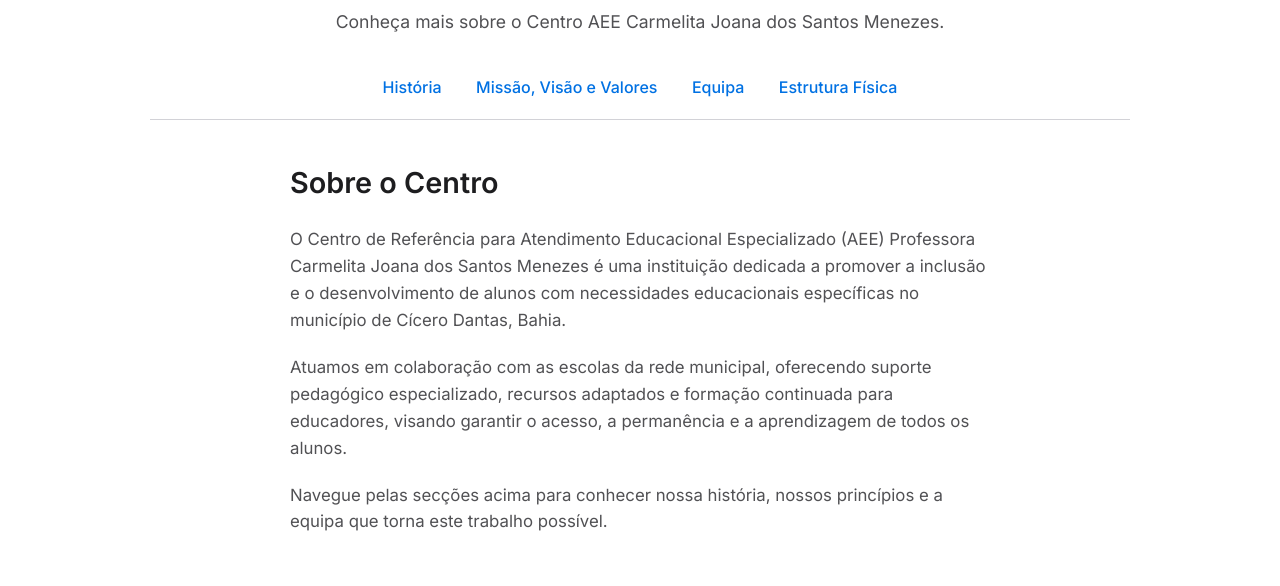
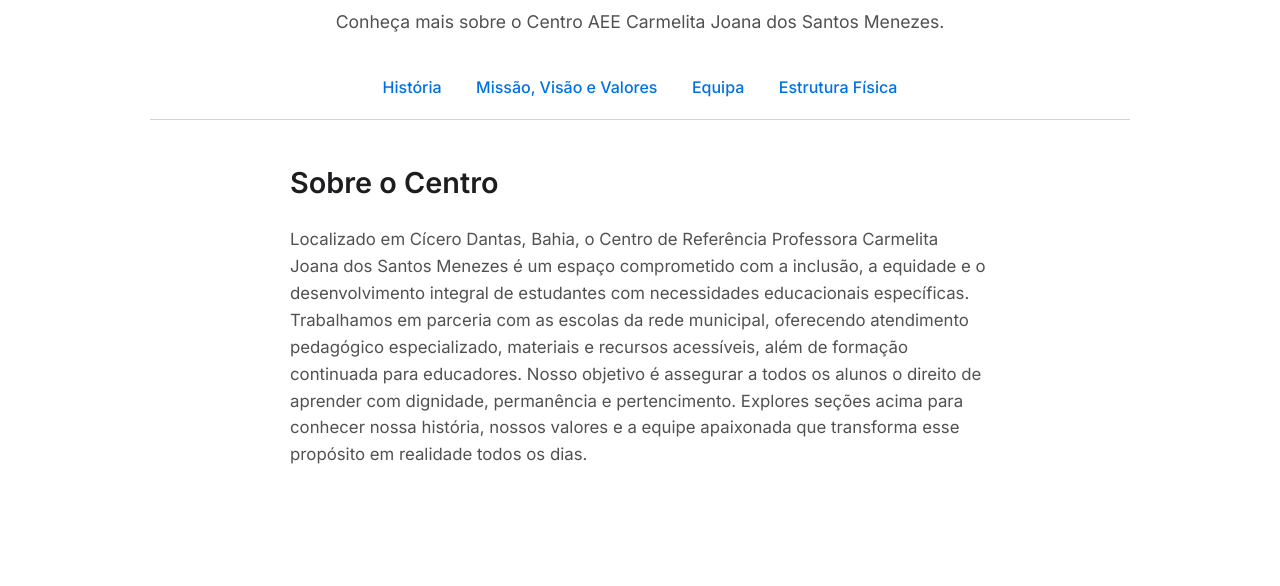
Before and after one commit to CentroAEE/Carmelita, a plain HTML site: page pages/institucional.html in a window 1280 px wide. Shown: the part 214-800 px from the top of the page. Drawn offline with Linux system fonts and the light colour scheme.

Commit message:
Update institucional.html

```diff
--- a/pages/institucional.html
+++ b/pages/institucional.html
@@ -87,9 +87,7 @@
 
         <section class="content-section">
             <h2>Sobre o Centro</h2>
-            <p>O Centro de Referência para Atendimento Educacional Especializado (AEE) Professora Carmelita Joana dos Santos Menezes é uma instituição dedicada a promover a inclusão e o desenvolvimento de alunos com necessidades educacionais específicas no município de Cícero Dantas, Bahia.</p>
-            <p>Atuamos em colaboração com as escolas da rede municipal, oferecendo suporte pedagógico especializado, recursos adaptados e formação continuada para educadores, visando garantir o acesso, a permanência e a aprendizagem de todos os alunos.</p>
-            <p>Navegue pelas secções acima para conhecer nossa história, nossos princípios e a equipa que torna este trabalho possível.</p>
+            <p>Localizado em Cícero Dantas, Bahia, o Centro de Referência Professora Carmelita Joana dos Santos Menezes é um espaço comprometido com a inclusão, a equidade e o desenvolvimento integral de estudantes com necessidades educacionais específicas. Trabalhamos em parceria com as escolas da rede municipal, oferecendo atendimento pedagógico especializado, materiais e recursos acessíveis, além de formação continuada para educadores. Nosso objetivo é assegurar a todos os alunos o direito de aprender com dignidade, permanência e pertencimento. Explores seções acima para conhecer nossa história, nossos valores e a equipe apaixonada que transforma esse propósito em realidade todos os dias.</p>
         </section>
 
     </main>
```
